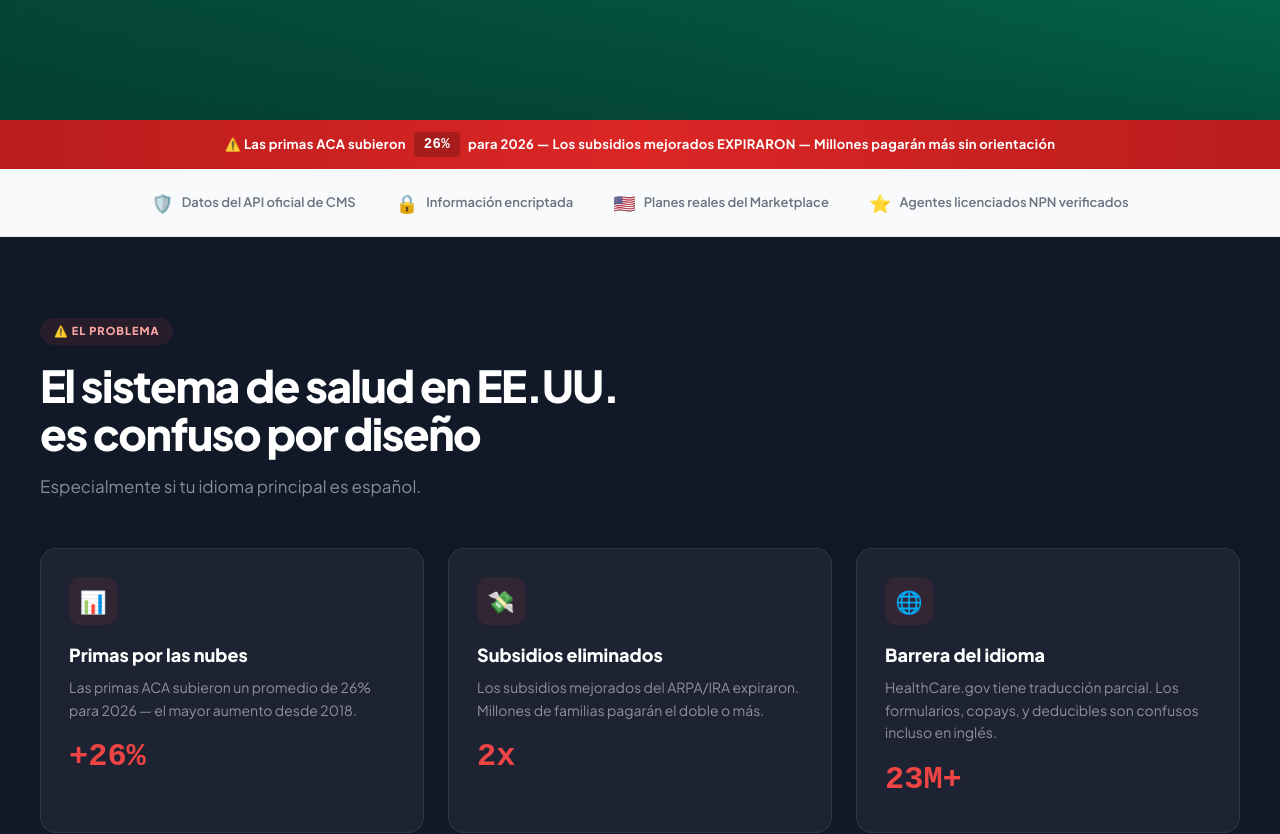
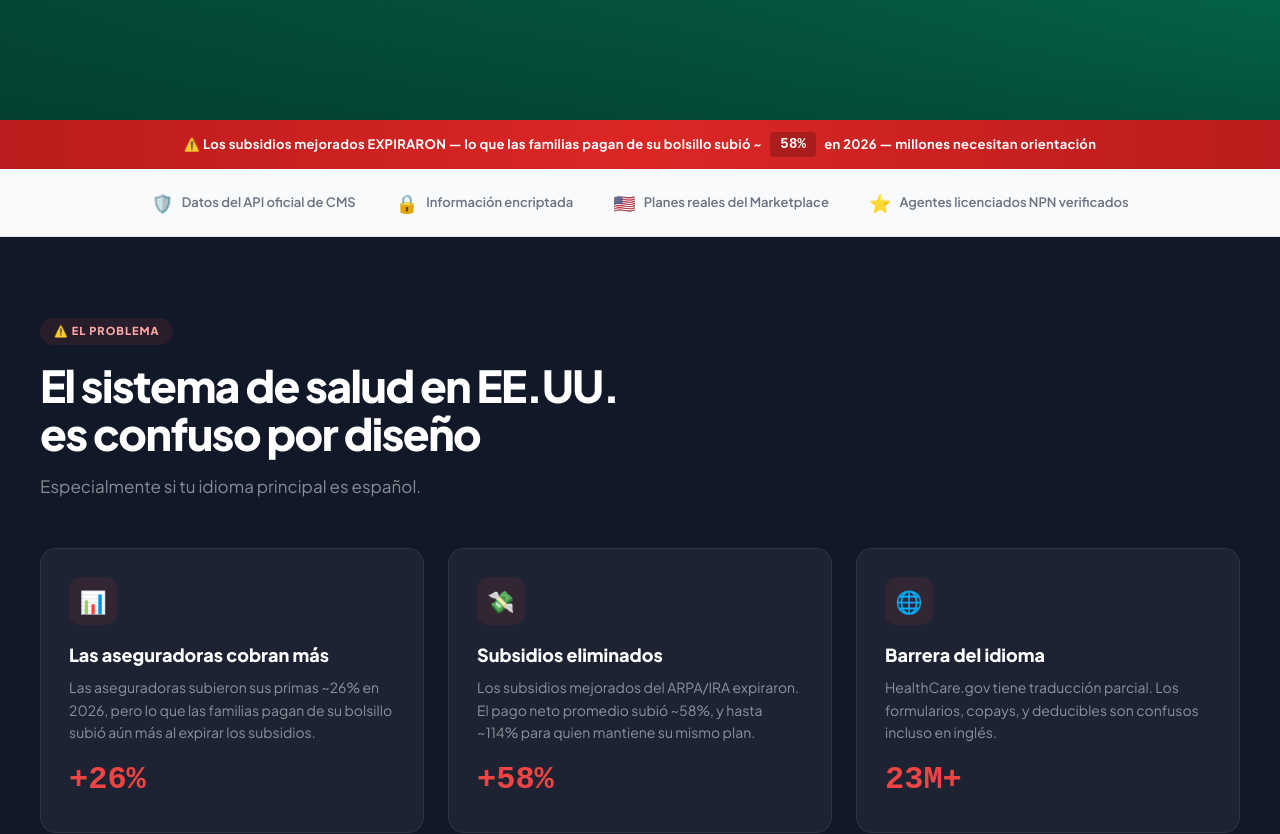
Before and after one commit to Francosimon53/cotizasalud, a Next.js app: page / in a window 1280 px wide. Shown: the part 680-1514 px from the top of the page. Built offline with nearby package versions, Linux system fonts and the light colour scheme; a web font is replaced by a local one.

Commit message:
copy(landing): reconciliar cifras de primas (58% bolsillo / 26% bruta / 114% proyección) con fuente KFF

```diff
--- a/src/app/page.tsx
+++ b/src/app/page.tsx
@@ -114,7 +114,7 @@ export default function HomePage() {
 
       {/* URGENCY BAR */}
       <div className="urgency">
-        ⚠️ Las primas ACA subieron <span>26%</span> para 2026 — Los subsidios mejorados EXPIRARON — Millones pagarán más sin orientación
+        ⚠️ Los subsidios mejorados EXPIRARON — lo que las familias pagan de su bolsillo subió ~<span>58%</span> en 2026 — millones necesitan orientación
       </div>
 
       {/* SOCIAL PROOF */}
@@ -134,8 +134,8 @@ export default function HomePage() {
           <h2 className="section-title reveal">El sistema de salud en EE.UU.<br />es confuso por diseño</h2>
           <p className="section-sub reveal">Especialmente si tu idioma principal es español.</p>
           <div className="problem-grid">
-            <div className="problem-card reveal"><div className="icon">📊</div><h3>Primas por las nubes</h3><p>Las primas ACA subieron un promedio de 26% para 2026 — el mayor aumento desde 2018.</p><div className="stat">+26%</div></div>
-            <div className="problem-card reveal"><div className="icon">💸</div><h3>Subsidios eliminados</h3><p>Los subsidios mejorados del ARPA/IRA expiraron. Millones de familias pagarán el doble o más.</p><div className="stat">2x</div></div>
+            <div className="problem-card reveal"><div className="icon">📊</div><h3>Las aseguradoras cobran más</h3><p>Las aseguradoras subieron sus primas ~26% en 2026, pero lo que las familias pagan de su bolsillo subió aún más al expirar los subsidios.</p><div className="stat">+26%</div></div>
+            <div className="problem-card reveal"><div className="icon">💸</div><h3>Subsidios eliminados</h3><p>Los subsidios mejorados del ARPA/IRA expiraron. El pago neto promedio subió ~58%, y hasta ~114% para quien mantiene su mismo plan.</p><div className="stat">+58%</div></div>
             <div className="problem-card reveal"><div className="icon">🌐</div><h3>Barrera del idioma</h3><p>HealthCare.gov tiene traducción parcial. Los formularios, copays, y deducibles son confusos incluso en inglés.</p><div className="stat">23M+</div></div>
           </div>
         </div>
```
Also changed, not shown: public/llms.txt.
